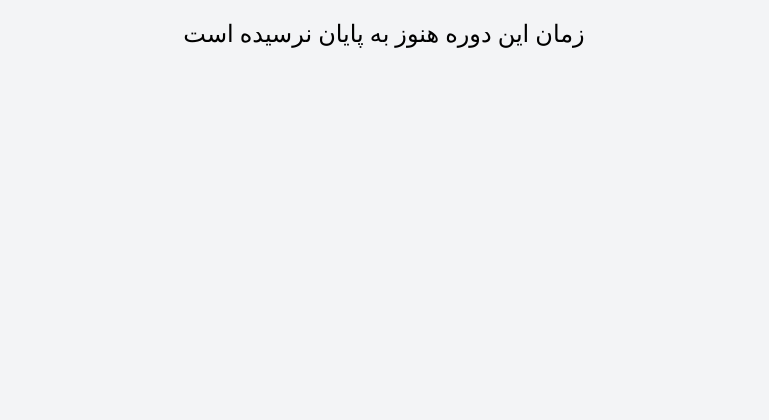
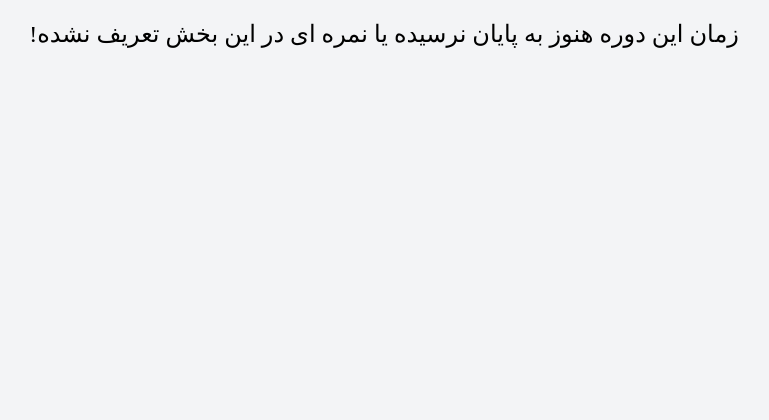
Before and after one commit to rezamardaniDev/school, a Django app: page /profile/download/4 in a window 1280 px wide. Shown: the top 420 px of the page, without its empty margins (256-1025 px from the left). Run offline with Django 5.2, Linux system fonts and the light colour scheme; a user stored in the database is signed in; data comes from the database, SQL or seed files in the repository; both versions use the stored data as it was after the commit; some web fonts are replaced.

Commit message:
refactor: text for course not ended

```diff
--- a/profile_app/templates/part.html
+++ b/profile_app/templates/part.html
@@ -13,7 +13,7 @@
     <a class="bg-cyan-500 text-center my-6 block text-white w-fit mx-auto rounded-md p-4 text-[1rem]" href="{% url 'profile:handel' item.id %}">{{ item | linebreaks}}</a>
     {% endfor %}
     {% else %}
-    <h2 class="text-center mt-4 text-[1.5rem]">زمان این دوره هنوز به پایان نرسیده است</h2>
+    <h2 class="text-center mt-4 text-[1.5rem]">زمان این دوره هنوز به پایان نرسیده یا نمره ای در این بخش تعریف نشده!</h2>
 {% endif %}
  <a href="{% url 'profile:karname' %}"><i
             class="fas fa-left-long  bg-cyan-600 text-white p-2 rounded-md fixed bottom-2 left-2"></i></a>
```
Also changed, not shown: db.sqlite3.
